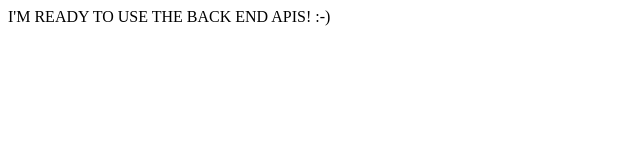
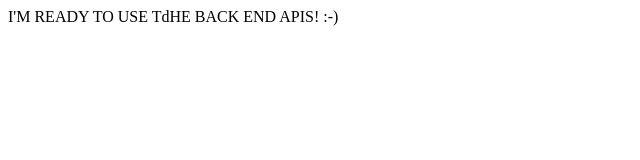
Before and after one commit to KrKOo/Unicorn, a React (Create React App) app in the folder client/: page / in a window 1280 px wide. Shown: the top 160 px of the page, without its empty margins (0-640 px from the left). Built offline with nearby package versions, Linux system fonts and the light colour scheme; no server answers.

Commit message:
Test change

```diff
--- a/client/src/App.js
+++ b/client/src/App.js
@@ -12,7 +12,7 @@ class App extends Component {
   }
 
   render() {
-    return <div>I'M READY TO USE THE BACK END APIS! :-)</div>;
+    return <div>I'M READY TO USE TdHE BACK END APIS! :-)</div>;
   }
 }
 
```
